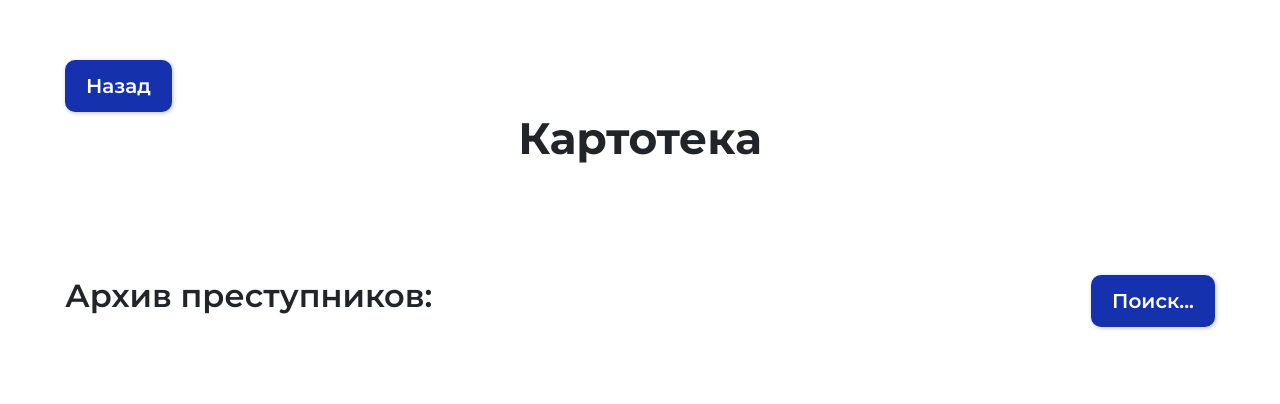
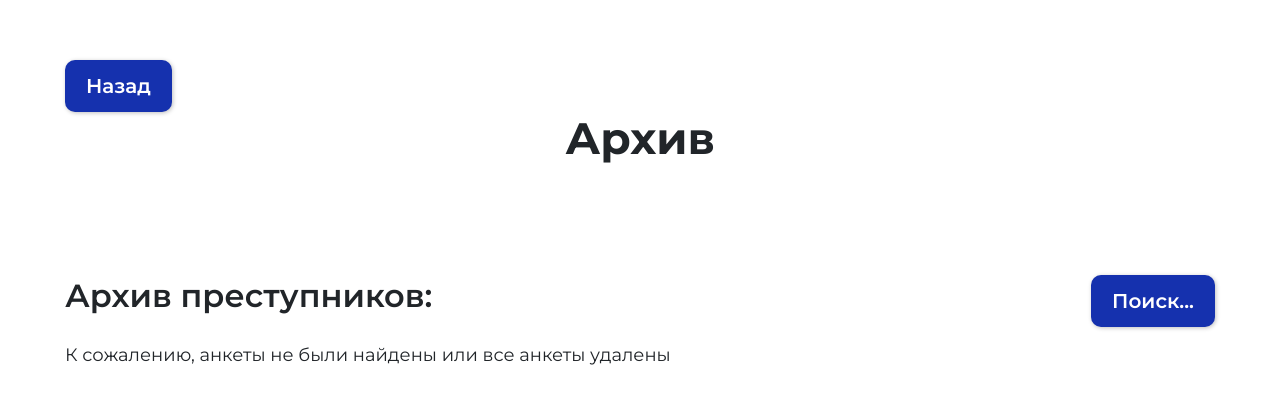
Before and after one commit to MarianCompany/courseWorkJS, a plain HTML site: page views/archive.html in a window 1280 px wide. Drawn offline with Linux system fonts and the light colour scheme.

Commit message:
fix archive

```diff
--- a/js/archivePage.js
+++ b/js/archivePage.js
@@ -1,17 +1,12 @@
 let archiveAnketList = [];
 
 $(document).ready(function () {
-    const archiveAnkets = getAnketsArchiveData();
+    let archiveAnkets = getAnketsArchiveData();
+    if (archiveAnkets === null) {
+        setAnketsArchiveData({criminalsArchive:[]})
+        archiveAnkets = getAnketsArchiveData();
+    }
     renderArchiveAnketList(archiveAnkets.criminalsArchive);
-
-    /*$.getJSON('../data/ankets.json', function (data) {
-        if(getAnketsData() === null) {
-            setAnketsData(data);
-        }
-    }).then(() => {
-        const ankets = getAnketsData().criminals;
-        renderAnketList(ankets);
-    });*/
 
 })
 
--- a/views/archive.html
+++ b/views/archive.html
@@ -23,7 +23,7 @@
     <div class="main__container">
         <div class="main__content">
             <a href="../index.html" class="btn back-btn">Назад</a>
-            <h2 class="title">Картотека</h2>
+            <h2 class="title">Архив</h2>
             <div class="collection">
                 <div class="collection-header">
                     <h4 class="title_sm collection__title">Архив преступников:</h4>
```
